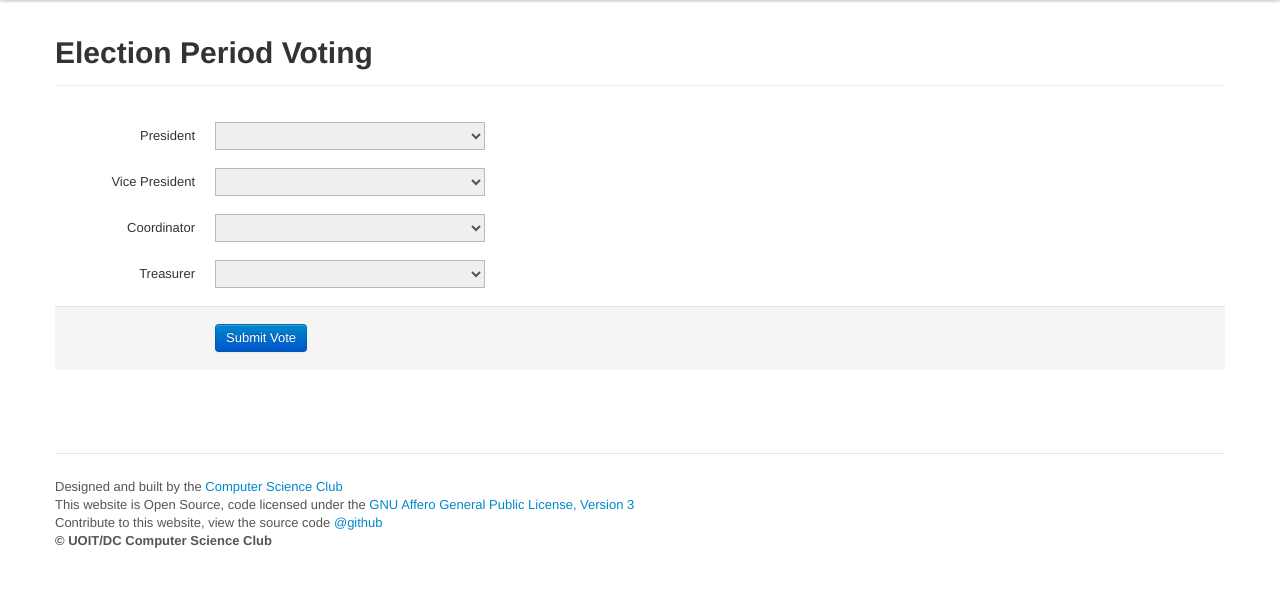
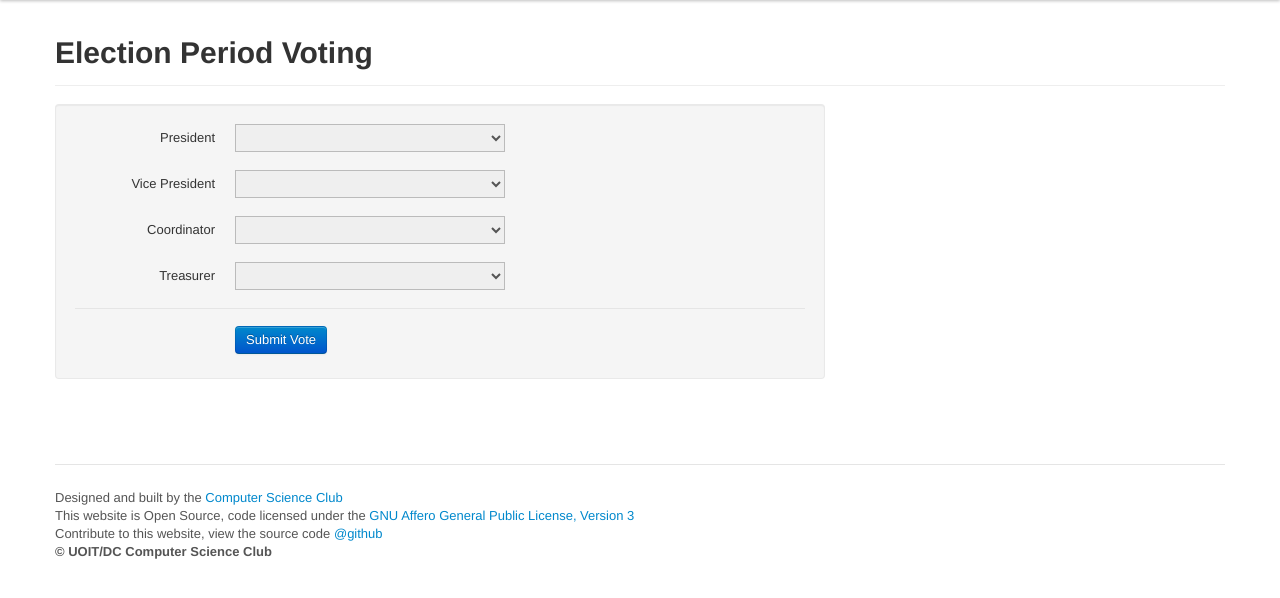
Before and after one commit to CS-CLUB/elections-website, a PHP site: template templates/election-form.php in a window 1280 px wide. Shown: the part 40-638 px from the top of the page. Run offline with PHP 8.4, Linux system fonts and the light colour scheme; the template is opened without the code that fills it, so the values that code supplies are empty.

Commit message:
Modified the voting templates to look better
Modified the voting templates for nomination/election to look better
TODO: Add JS validation so they can't submit blank post data

```diff
--- a/css/custom.css
+++ b/css/custom.css
@@ -73,3 +73,9 @@ form.logout-form {
     color: #555555;
     margin-bottom: 0;
 }
+
+/* Cleanup the nomination/election voting forms */
+.form-horizontal div.form-actions {
+	padding-bottom: 5px;
+	margin-bottom: 0px;
+}
--- a/templates/election-form.php
+++ b/templates/election-form.php
@@ -48,8 +48,9 @@
 	<div class="page-header">
 		<h1>Election Period Voting</h1>
 	</div>
-	<br />
-	<form class="form-horizontal" action="index.php" method="post" accept-charset="UTF-8">
+	<div class="row">
+		<div class="span8">
+			<form class="well form-horizontal" action="index.php" method="post" accept-charset="UTF-8">
 				<fieldset>
 					<div class="control-group">
 			      		<label for="president_elect" class="control-label">President</label>
@@ -104,4 +105,6 @@
 		          </div>
 				</fieldset>
 			</form>
+		</div>
+	</div>
 </section>
--- a/templates/nomination-form.php
+++ b/templates/nomination-form.php
@@ -43,7 +43,9 @@
 	</div>
 	<?php include 'templates/nomination-notice.php'; ?>
 	<br />
-	<form class="form-horizontal" action="index.php" method="post" accept-charset="UTF-8">
+	<div class="row">
+		<div class="span8">
+			<form class="well form-horizontal" action="index.php" method="post" accept-charset="UTF-8">
 				<fieldset>
 					<div class="control-group">
 			      		<label for="president_nom" class="control-label">President</label>
@@ -102,4 +104,6 @@
 		          </div>
 				</fieldset>
 			</form>
+		</div>
+	</div>
 </section>
```
Also changed, not shown: templates/nomination-notice.php (line endings or trailing spaces). Lines whose indentation alone changed are shown as unchanged.
